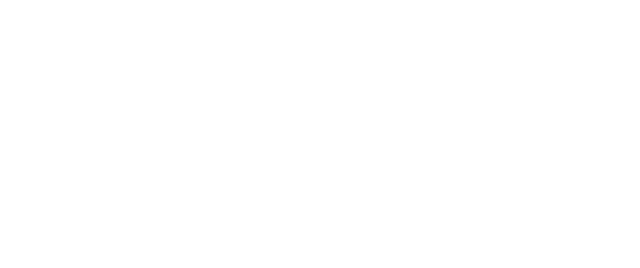
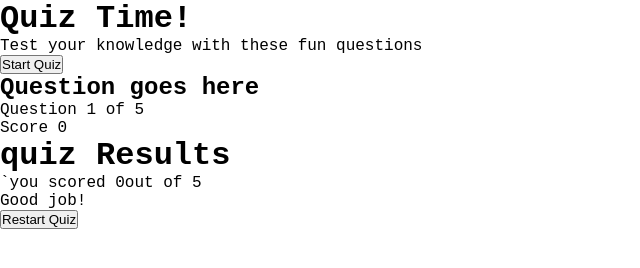
Before and after one commit to jazzrail/burak-js100, a plain HTML site: page 1.quiz-game/index.html in a window 1280 px wide. Shown: the whole page, without its empty margins (0-640 px from the left). Drawn offline with Linux system fonts and the light colour scheme; a web font is replaced by a local one.

Commit message:
Finished HTML markup.  Basic reset for CSS

```diff
--- a/1.quiz-game/index.html
+++ b/1.quiz-game/index.html
@@ -15,9 +15,49 @@
   </head>
   <body>
     <div class="container">
-      <div class="screen-active"></div>
+      <div class="screen-active" id="start-screen">
+        <h1>Quiz Time!</h1>
+        <p>Test your knowledge with these fun questions</p>
+        <button id="start-btn">Start Quiz</button>
+      </div>
+      <!-- end of start screen -->
 
-      <div class=""></div>
+      <div class="screen" id="quiz-Screen">
+        <div class="quiz-header">
+          <h2 id="question-text">Question goes here</h2>
+          <div class="quiz-info">
+            <p>
+              Question <span id="current-question">1</span> of <span>5</span>
+            </p>
+
+            <p>Score <span id="score">0</span></p>
+          </div>
+        </div>
+
+        <div class="answers-container" id="answers-container">
+          <!-- Answer buttons will be displayed here from our js code later at some point -->
+        </div>
+
+        <div class="progress-bar">
+          <div id="progress" class="progress"></div>
+        </div>
+      </div>
+      <!-- end of quiz screen -->
+
+      <div id="result-screen" class="screen">
+        <h1>quiz Results</h1>
+        <div class="result-info">
+          <p>
+            `you scored <span id="final-score">0</span>out of
+            <span max-score>5</span>
+          </p>
+
+          <div id="result-message">Good job!</div>
+        </div>
+        <button id="restart-btn">Restart Quiz</button>
+      </div>
+      <!-- end of result screen -->
     </div>
+    <!-- end of container -->
   </body>
 </html>
--- a/1.quiz-game/style.css
+++ b/1.quiz-game/style.css
@@ -1,3 +1,11 @@
+/* Basic Reset */
+
+* {
+  margin: 0;
+  padding: 0;
+  box-sizing: border-box;
+}
+
 body {
-  font-family: 'Iosevka Charon Mono', monospace;
+  font-family: "Iosevka Charon Mono", monospace;
 }
```
